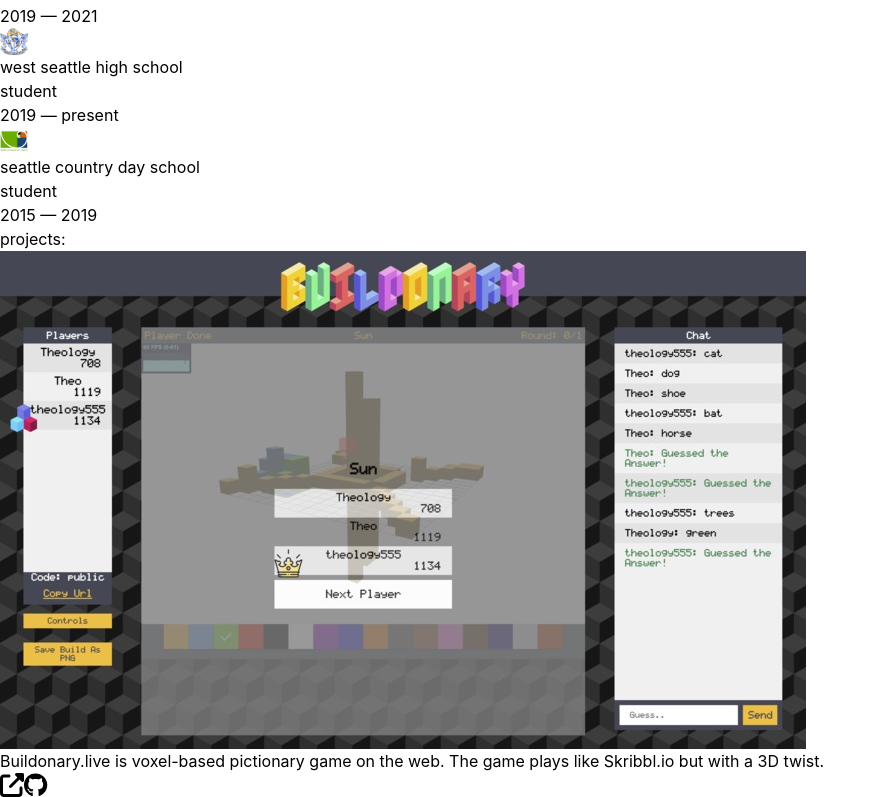
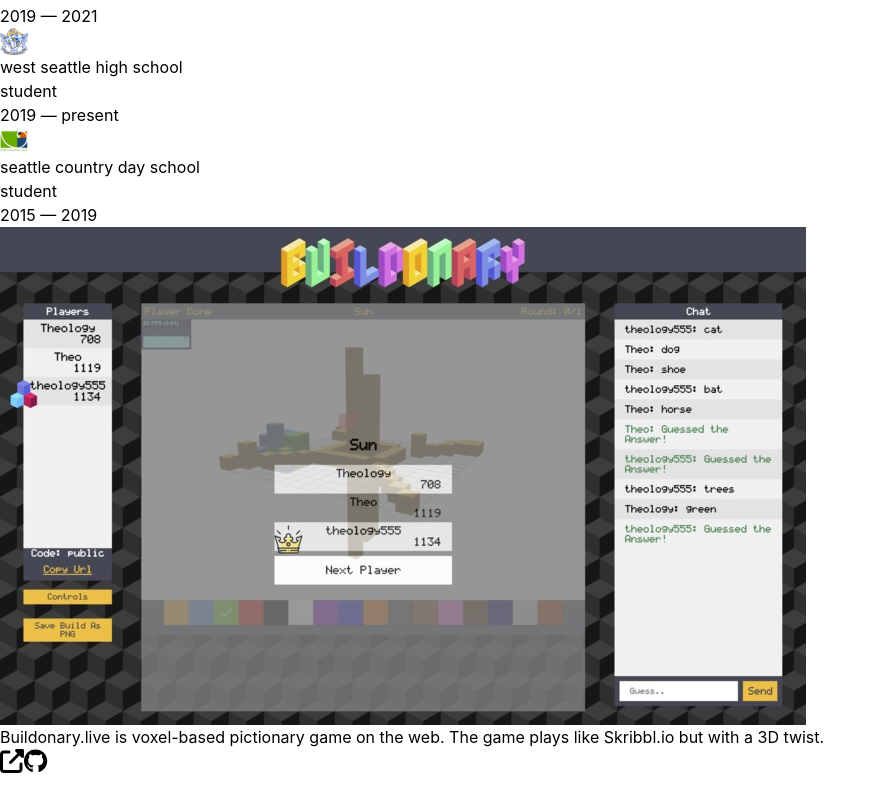
Before and after one commit to dumax315/theoh.dev, a Next.js app: page / in a window 1280 px wide. Shown: the part 1880-2677 px from the top of the page, without its empty margins (0-886 px from the left). After the commit the page ends 2653 px from the top, so only its background shows below. Built offline with nearby package versions, Linux system fonts and the light colour scheme.

Commit message:
projects

```diff
--- a/components/BodyContent.tsx
+++ b/components/BodyContent.tsx
@@ -7,6 +7,7 @@
 const BodyContent = (props) => {
 
   return (
+
     <div className="mx-auto grid max-w-xl grid-cols-1 gap-y-20 lg:max-w-none lg:grid-cols-2 relative px-8 sm:px-8 lg:px-20">
       <div className="">
         <div className="rounded-2xl border border-zinc-100 p-6 dark:border-zinc-700/40">
@@ -183,7 +184,7 @@
 
       </div>
       <div className="space-y-10 lg:pl-16 xl:pl-24">
-        <h1>projects:</h1>
+
         <div className="rounded-2xl border border-zinc-100 p-6 dark:border-zinc-700/40">
           <img
             src="/buildonaryBackground.jpg"
```
